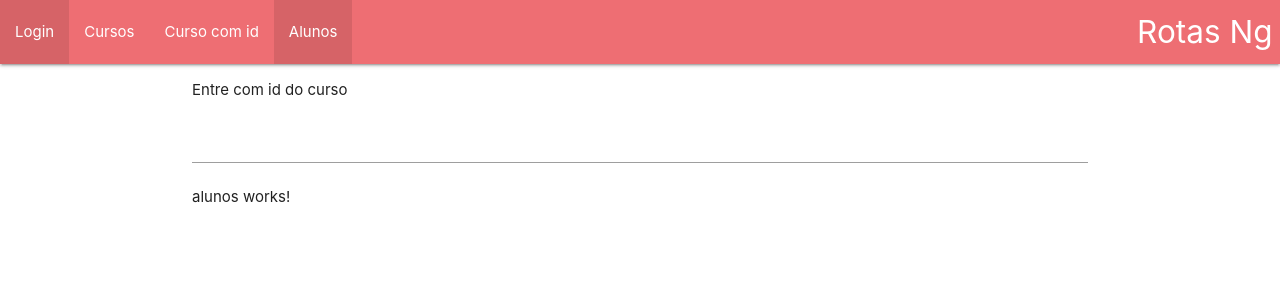
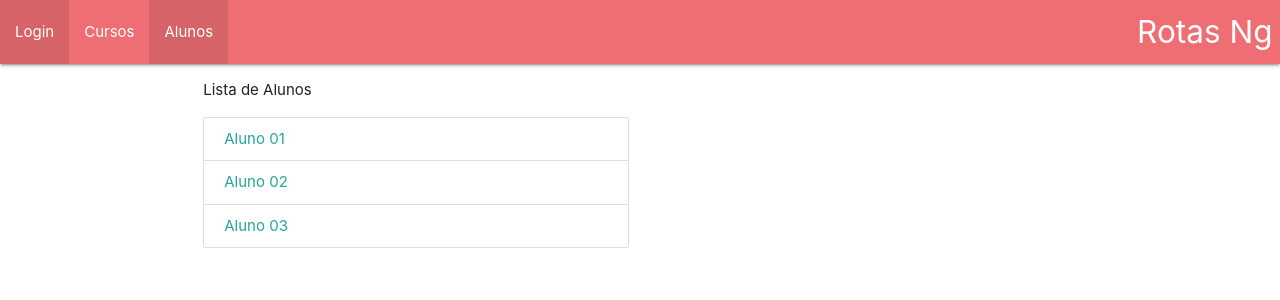
Before and after one commit to ElizioMartins/WebAplication, an Angular app in the folder WebAplication/: page /alunos in a window 1280 px wide. Shown: the top 300 px of the page. Built offline with nearby package versions, Linux system fonts and the light colour scheme.

Commit message:
commit seguraça

```diff
--- a/WebAplication/src/app/alunos/alunos.component.html
+++ b/WebAplication/src/app/alunos/alunos.component.html
@@ -1,2 +1,14 @@
-<p>alunos works!</p>
-<router-outlet></router-outlet>
+<div class="row">
+  <div class="col s6">
+
+    <p>Lista de Alunos</p>
+
+    <div class="collection">
+      <a class="collection-item" *ngFor="let aluno of alunos" [routerLink]="[aluno.id]">{{ aluno.nome }}</a>
+    </div>
+  </div>
+
+  <div class="col s6">
+    <router-outlet></router-outlet>
+  </div>
+</div>
--- a/WebAplication/src/app/alunos/alunos.component.ts
+++ b/WebAplication/src/app/alunos/alunos.component.ts
@@ -1,4 +1,5 @@
 import { Component, OnInit } from '@angular/core';
+import { AlunosService } from './alunos.service';
 
 @Component({
   selector: 'app-alunos',
@@ -7,9 +8,13 @@ import { Component, OnInit } from '@angular/core';
 })
 export class AlunosComponent implements OnInit {
 
-  constructor() { }
+  alunos: any[] = [];
+
+  constructor(private alunosService: AlunosService) { }
 
   ngOnInit(): void {
+
+    this.alunos = this.alunosService.getAlunos();
   }
 
 }
--- a/WebAplication/src/app/alunos/alunos.module.ts
+++ b/WebAplication/src/app/alunos/alunos.module.ts
@@ -5,6 +5,7 @@ import { AlunoFormComponent } from './aluno-form/aluno-form.component';
 import { AlunosComponent } from './alunos.component';
 import { AlunoDetalheComponent } from './aluno-detalhe/aluno-detalhe.component';
 import { AlunosRoutingModule } from './alunos.routing.module';
+import { AlunosService } from './alunos.service';
 
 
 @NgModule({
@@ -12,6 +13,6 @@ import { AlunosRoutingModule } from './alunos.routing.module';
   AlunosRoutingModule],
   exports: [],
   declarations: [AlunosComponent, AlunoFormComponent, AlunoDetalheComponent],
-  providers: [],
+  providers: [AlunosService],
 })
 export class AlunosModule { }
--- /dev/null
+++ b/WebAplication/src/app/alunos/alunos.service.ts
@@ -0,0 +1,19 @@
+import { Injectable } from '@angular/core';
+
+@Injectable({
+  providedIn: 'root'
+})
+export class AlunosService {
+
+  private alunos: any[] = [
+    {id:1, nome: 'Aluno 01', email: 'aluno01@email.com'},
+    {id:2, nome: 'Aluno 02', email: 'aluno02@email.com'},
+    {id:3, nome: 'Aluno 03', email: 'aluno03@email.com'},
+  ];
+
+  getAlunos(){
+    return this.alunos;
+  }
+
+  constructor() { }
+}
--- a/WebAplication/src/app/app.component.html
+++ b/WebAplication/src/app/app.component.html
@@ -10,14 +10,14 @@
     <ul id="nav-mobile" class="left hide-on-med-and-down">
       <li routerLinkActive="active"><a routerLink="/login">Login</a></li>
       <li routerLinkActive="active"><a routerLink="/cursos" [queryParams]="{pagina:1}">Cursos</a></li>
-      <li routerLinkActive="active"><a [routerLink]="['curso', idCurso.value]">Curso com id</a></li>
+      <!-- <li routerLinkActive="active"><a [routerLink]="['curso', idCurso.value]">Curso com id</a></li> -->
       <li routerLinkActive="active"><a routerLink="/alunos">Alunos</a></li>
     </ul>
   </div>
 </nav>
 
 <div class="container">
-  <p>Entre com id do curso</p><input #idCurso>
+  <!-- <p>Entre com id do curso</p><input #idCurso> -->
   <router-outlet></router-outlet>
 
 </div>
```
Also changed, not shown: 1 other file (tests, documents, lock files or other folders).
